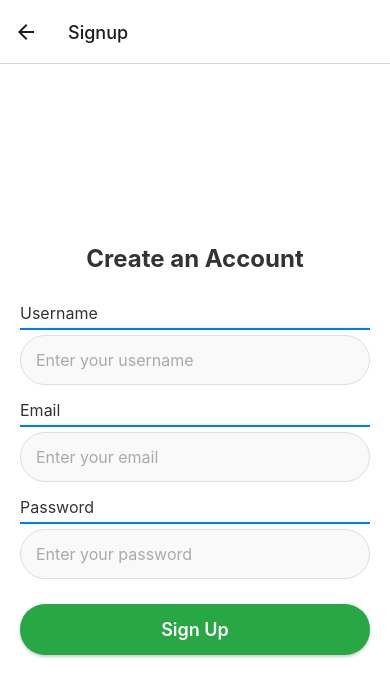
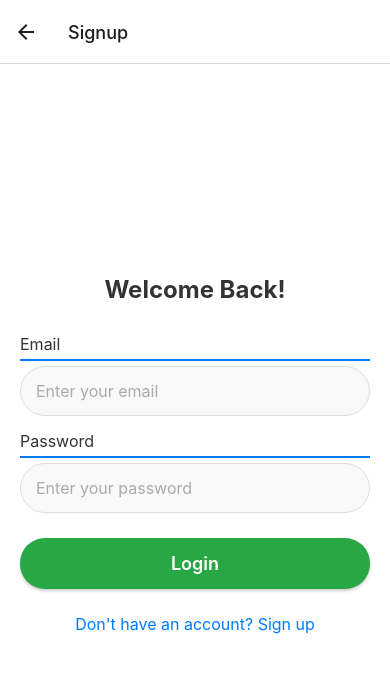
Before and after one commit to lexicoder11/expense-tracker-pinching-pennies, a React Native app: screen /Signup in a window 390 px wide. Shown: the top 696 px of the page. Built offline with nearby package versions, Linux system fonts and the light colour scheme; a web font is replaced by a local one.

Commit message:
added animation

```diff
--- a/src/Screens/Login.jsx
+++ b/src/Screens/Login.jsx
@@ -1,25 +1,58 @@
-import React, { useState } from 'react';
-import { View, Text, TextInput, TouchableOpacity, StyleSheet, Alert } from 'react-native';
+import React, { useState, useEffect, useRef } from 'react';
+import {
+    View,
+    Text,
+    TextInput,
+    TouchableOpacity,
+    StyleSheet,
+    Alert,
+    Animated
+} from 'react-native';
 import Button from '../Components/Button';
 
 const LoginScreen = ({ navigation }) => {
     const [email, setEmail] = useState('');
     const [password, setPassword] = useState('');
 
+    // Animated values for fade and zoom
+    const fadeAnim = useRef(new Animated.Value(0)).current; // Start invisible
+    const scaleAnim = useRef(new Animated.Value(0.8)).current; // Start smaller
+
+    // Trigger animation when the component mounts
+    useEffect(() => {
+        Animated.parallel([
+            Animated.timing(fadeAnim, {
+                toValue: 1, // Fully visible
+                duration: 1000,
+                useNativeDriver: true,
+            }),
+            Animated.spring(scaleAnim, {
+                toValue: 1, // Back to full size
+                friction: 5,
+                useNativeDriver: true,
+            }),
+        ]).start();
+    }, []);
+
     const handleLogin = () => {
         if (email === '' || password === '') {
             Alert.alert('Error', 'Please fill in all fields');
             return;
         }
-
-        // Add your login logic here (e.g., API call)
         Alert.alert('Success', 'Logged in successfully');
         navigation.navigate('Welcome');
     };
 
     return (
         <View style={styles.container}>
-            <Text style={styles.title}>Welcome Back!</Text>
+            {/* Animated Title */}
+            <Animated.Text
+                style={[styles.title, { opacity: fadeAnim, transform: [{ scale: scaleAnim }] }]}
+            >
+                Welcome Back!
+            </Animated.Text>
+
+            <Animated.View style={{ opacity: fadeAnim, transform: [{ scale: scaleAnim }] }}>
                 <Text style={styles.label}>Email</Text>
                 <TextInput
                     style={styles.input}
@@ -28,6 +61,9 @@ const LoginScreen = ({ navigation }) => {
                     placeholder="Enter your email"
                     keyboardType="email-address"
                 />
+            </Animated.View>
+
+            <Animated.View style={{ opacity: fadeAnim, transform: [{ scale: scaleAnim }] }}>
                 <Text style={styles.label}>Password</Text>
                 <TextInput
                     style={styles.input}
@@ -36,10 +72,20 @@ const LoginScreen = ({ navigation }) => {
                     placeholder="Enter your password"
                     secureTextEntry
                 />
+            </Animated.View>
+
+            <Animated.View style={{ opacity: fadeAnim, transform: [{ scale: scaleAnim }] }}>
                 <Button title="Login" onPress={handleLogin} />
-            <TouchableOpacity onPress={() => navigation.navigate('Signup')} style={styles.link}>
+            </Animated.View>
+
+            <Animated.View style={{ opacity: fadeAnim, transform: [{ scale: scaleAnim }] }}>
+                <TouchableOpacity
+                    onPress={() => navigation.navigate('Signup')}
+                    style={styles.link}
+                >
                     <Text style={styles.linkText}>Don't have an account? Sign up</Text>
                 </TouchableOpacity>
+            </Animated.View>
         </View>
     );
 };
--- a/src/Screens/Signup.jsx
+++ b/src/Screens/Signup.jsx
@@ -1,35 +1,62 @@
-import React, { useState } from 'react';
-import { View, Text, TextInput, TouchableOpacity, StyleSheet, Alert } from 'react-native';
-import Header from '../Components/Header'; // Assuming you have a header component
-import Button from '../Components/Button';
+import React, { useState, useEffect, useRef } from 'react';
+import {
+    View,
+    Text,
+    TextInput,
+    TouchableOpacity,
+    Alert,
+    StyleSheet,
+    Animated,
+} from 'react-native';
+import Button from '../Components/Button'; // Ensure Button is properly imported
 
-const SignupScreen = ({ navigation }) => {
-    const [username, setUsername] = useState('');
+const LoginScreen = ({ navigation }) => {
     const [email, setEmail] = useState('');
     const [password, setPassword] = useState('');
 
-    const handleSignUp = () => {
-        if (username === '' || email === '' || password === '') {
+    // Animated values for fade and zoom effects
+    const fadeAnim = useRef(new Animated.Value(0)).current; // Start invisible
+    const scaleAnim = useRef(new Animated.Value(0.8)).current; // Start smaller
+
+    // Run animation on component mount
+    useEffect(() => {
+        Animated.parallel([
+            Animated.timing(fadeAnim, {
+                toValue: 1, // Fully visible
+                duration: 800,
+                useNativeDriver: true,
+            }),
+            Animated.spring(scaleAnim, {
+                toValue: 1, // Full size
+                friction: 5, // Adds smooth bounce
+                useNativeDriver: true,
+            }),
+        ]).start();
+    }, []);
+
+    const handleLogin = () => {
+        if (!email || !password) {
             Alert.alert('Error', 'Please fill in all fields');
             return;
         }
-
-        // Add your sign-up logic here (e.g., API call)
-        Alert.alert('Success', 'You have signed up successfully');
+        Alert.alert('Success', 'Logged in successfully');
         navigation.navigate('Welcome');
     };
 
     return (
         <View style={styles.container}>
-            <Text style={styles.title}>Create an Account</Text>
-            <Text style={styles.label}>Username</Text>
-            <TextInput
-                style={styles.input}
-                value={username}
-                onChangeText={setUsername}
-                placeholder="Enter your username"
-                placeholderTextColor="#aaa" // Placeholder color for better visibility
-            />
+            <Animated.Text
+                style={[
+                    styles.title,
+                    { opacity: fadeAnim, transform: [{ scale: scaleAnim }] },
+                ]}
+            >
+                Welcome Back!
+            </Animated.Text>
+
+            <Animated.View
+                style={{ opacity: fadeAnim, transform: [{ scale: scaleAnim }] }}
+            >
                 <Text style={styles.label}>Email</Text>
                 <TextInput
                     style={styles.input}
@@ -39,6 +66,11 @@ const SignupScreen = ({ navigation }) => {
                     keyboardType="email-address"
                     placeholderTextColor="#aaa"
                 />
+            </Animated.View>
+
+            <Animated.View
+                style={{ opacity: fadeAnim, transform: [{ scale: scaleAnim }] }}
+            >
                 <Text style={styles.label}>Password</Text>
                 <TextInput
                     style={styles.input}
@@ -48,7 +80,20 @@ const SignupScreen = ({ navigation }) => {
                     secureTextEntry
                     placeholderTextColor="#aaa"
                 />
-            <Button title="Sign Up" onPress={handleSignUp} />
+            </Animated.View>
+
+            <Animated.View
+                style={{ opacity: fadeAnim, transform: [{ scale: scaleAnim }] }}
+            >
+                <Button title="Login" onPress={handleLogin} />
+            </Animated.View>
+
+            <TouchableOpacity
+                onPress={() => navigation.navigate('Signup')}
+                style={styles.link}
+            >
+                <Text style={styles.linkText}>Don't have an account? Sign up</Text>
+            </TouchableOpacity>
         </View>
     );
 };
@@ -56,7 +101,7 @@ const SignupScreen = ({ navigation }) => {
 const styles = StyleSheet.create({
     container: {
         flex: 1,
-        justifyContent: 'center', // Center content vertically
+        justifyContent: 'center',
         padding: 20,
         backgroundColor: '#FFF',
     },
@@ -71,20 +116,31 @@ const styles = StyleSheet.create({
         fontSize: 16,
         marginBottom: 5,
         color: '#333',
+        alignSelf: 'flex-start',
+        width: '100%',
         borderBottomWidth: 2,
-        borderBottomColor: '#007bff', // Adds a stylish bottom border
+        borderBottomColor: '#007bff',
         paddingBottom: 5,
     },
     input: {
-        height: 50, // Increased height for better usability
+        width: '100%',
+        height: 50,
         borderColor: '#ddd',
         borderWidth: 1,
-        borderRadius: 25, // More rounded edges for modern look
+        borderRadius: 25,
         marginBottom: 15,
         paddingHorizontal: 15,
-        backgroundColor: '#f9f9f9', // Light background for the input
+        backgroundColor: '#f9f9f9',
         fontSize: 16,
+    },
+    link: {
+        marginTop: 15,
+    },
+    linkText: {
+        color: '#007bff',
+        fontSize: 16,
+        textAlign: 'center',
     },
 });
 
-export default SignupScreen;
+export default LoginScreen;
```
Lines whose indentation alone changed are shown as unchanged.
